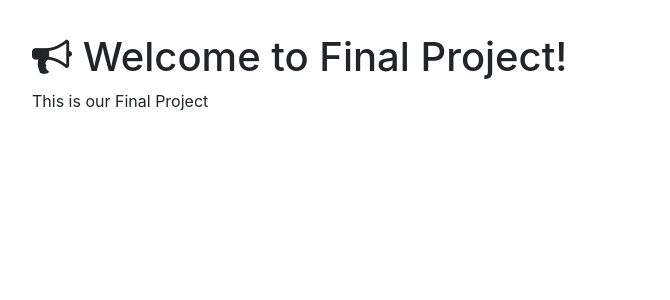
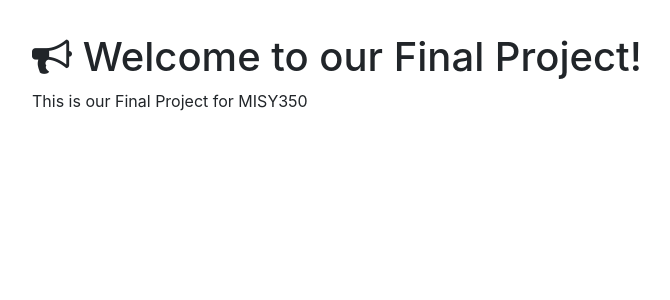
Before and after one commit to gichehak/final-project, a Flask app: page / in a window 1280 px wide. Shown: the part 69-369 px from the top of the page, without its empty margins (53-723 px from the left). Run offline with Flask 2, Linux system fonts and the light colour scheme; some libraries are stand-ins or nearby versions.

Commit message:
small edit

```diff
--- a/templates/index.html
+++ b/templates/index.html
@@ -7,8 +7,8 @@
 
   <!-- Page Content -->
   <div class="container">
-    <h1 class="mt-5"><i class="fa fa-bullhorn" aria-hidden="true"></i> Welcome to Final Project! </h1>
-    <p>This is our Final Project</p>
+    <h1 class="mt-5"><i class="fa fa-bullhorn" aria-hidden="true"></i> Welcome to our Final Project! </h1>
+    <p>This is our Final Project for MISY350</p>
   </div>
 
 {% endblock%}
```
